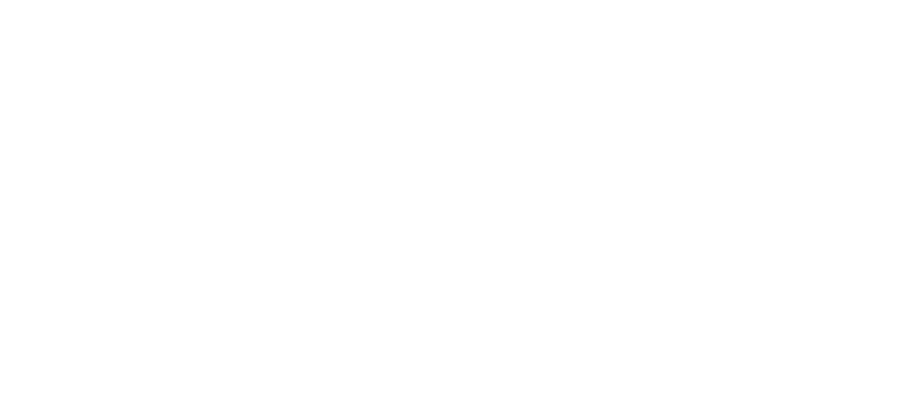
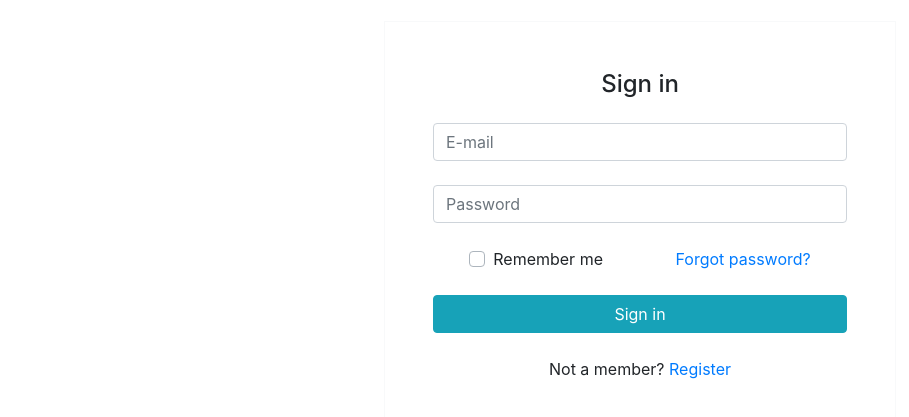
Before and after one commit to dimitrov-d/Grocery-Dropping, an Angular app: page /login in a window 1280 px wide. Before the commit this address led to /. Shown: the part 319-736 px from the top of the page, without its empty margins (0-909 px from the left). Built offline with nearby package versions, Linux system fonts and the light colour scheme; what angular-bootstrap-md would draw is missing.

Commit message:
Login form page added

```diff
--- a/src/app/app.routing.ts
+++ b/src/app/app.routing.ts
@@ -6,7 +6,7 @@
 export const ROUTES: Routes = [
   {
     path: '',
-    redirectTo: '/products',
+    redirectTo: 'products',
     pathMatch: 'full',
   },
   { path: 'products', component: ProductsComponent },
@@ -16,5 +16,5 @@
     path: 'auth',
     loadChildren: './auth/auth.module#AuthModule',
   },
-  { path: '**', redirectTo: '/' },
+  { path: '**', redirectTo: '/products' },
 ];
--- a/src/app/auth/auth.module.ts
+++ b/src/app/auth/auth.module.ts
@@ -1,24 +1,24 @@
 import { NgModule } from '@angular/core';
 import { CommonModule } from '@angular/common';
 import { AuthComponent } from './auth.component';
-import { Routes } from '@angular/router';
+import { Routes, RouterModule } from '@angular/router';
 import { LoginComponent } from './login/login.component';
 import { RegisterComponent } from './register/register.component';
 import { AccountComponent } from './account/account.component';
 
-export const ROUTES: Routes = [
+export const AUTH_ROUTES: Routes = [
   {
-    path: '',
-    redirectTo: '/login',
+    path: 'auth',
+    redirectTo: 'auth/login',
     pathMatch: 'full',
   },
   { path: 'login', component: LoginComponent },
   { path: 'register', component: RegisterComponent },
-  { path: '**', redirectTo: '/' },
+  { path: 'account', component: AccountComponent },
 ];
 
 @NgModule({
-  imports: [CommonModule],
+  imports: [CommonModule, RouterModule.forChild(AUTH_ROUTES)],
   declarations: [
     AuthComponent,
     LoginComponent,
--- a/src/app/auth/login/login.component.css
+++ b/src/app/auth/login/login.component.css
@@ -0,0 +1,10 @@
+@media(min-width:576px) {
+  #form {
+    width: 40%
+  }
+}
+
+#form {
+  margin: auto;
+  margin-top: 100px;
+}
--- a/src/app/auth/login/login.component.html
+++ b/src/app/auth/login/login.component.html
@@ -1,3 +1,28 @@
-<p>
-  login works!
-</p>
+<form class="text-center border border-light p-5" action="#!" id="form">
+
+  <p class="h4 mb-4">Sign in</p>
+
+  <input type="email" id="defaultLoginFormEmail" class="form-control mb-4" placeholder="E-mail" id="email">
+
+  <input type="password" id="defaultLoginFormPassword" class="form-control mb-4" placeholder="Password" id="pass">
+
+  <div class="d-flex justify-content-around">
+    <div>
+      <div class="custom-control custom-checkbox">
+        <input type="checkbox" class="custom-control-input" id="defaultLoginFormRemember">
+        <label class="custom-control-label" for="defaultLoginFormRemember">Remember me</label>
+      </div>
+    </div>
+    <div>
+      <a routerLink="/register">Forgot password?</a>
+    </div>
+  </div>
+
+  <button class="btn btn-info btn-block my-4" type="submit">Sign in</button>
+
+  <p>Not a member?
+    <a routerLink="/register">Register</a>
+  </p>
+
+
+</form>
```
